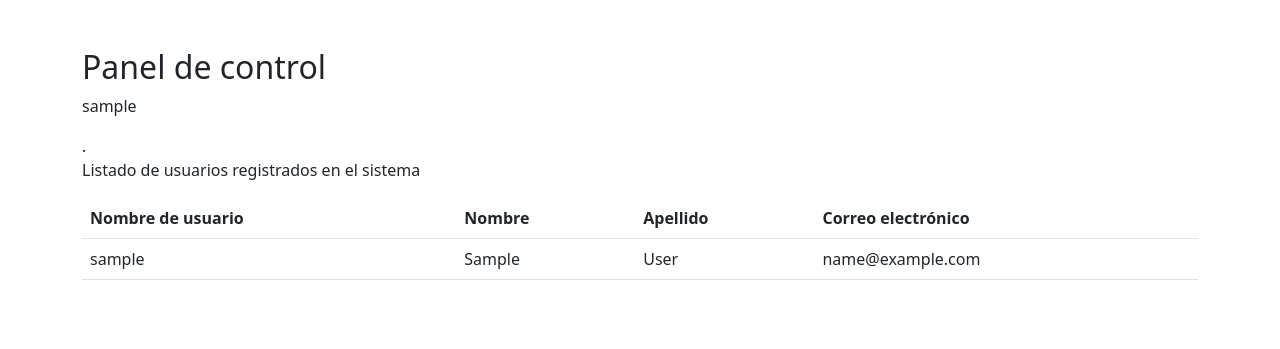
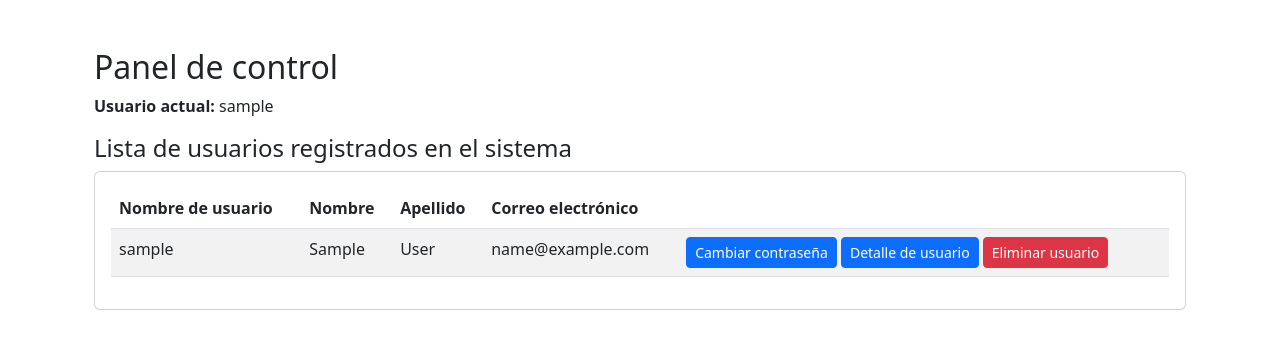
Before and after one commit to milharleiva/ing_software, a Django app: page /dashboard/ in a window 1280 px wide. Shown: the part 56-405 px from the top of the page. Run offline with Django 4.2, Linux system fonts and the light colour scheme; the visitor is signed in with stand-in values (Sample User, id 1); data comes from the database, SQL or seed files in the repository.

Commit message:
actualizacion de archivos
agrego el cambiar contrasena y mejora de dashboard

```diff
--- a/electrotech/urls.py
+++ b/electrotech/urls.py
@@ -10,6 +10,8 @@ urlpatterns = [
     path('register/', views.register),
     path('login/', views.login_view),
     path('dashboard/', views.dashboard),
+    path('change/', views.change),
+    path('change/<username>/', views.change),
     path('cerrar_sesion/', views.cerrar_sesion, name='cerrar_sesion'),
     path('carrito/', views.carrito, name='carrito'),
     path('confirmacion_pago/', views.confirmacion_pago, name='confirmacion_pago'),
--- a/productos/views.py
+++ b/productos/views.py
@@ -80,13 +80,22 @@ def cerrar_sesion(request):
 
 
 @login_required
-@user_passes_test(lambda u: u.is_superuser, login_url='inicio')
 def dashboard(request):
     users = User.objects.all()
     data = {'users':users}
     return render(request, 'logins/dashboard.html', data)
 
-
+def change(request, username=None):
+    if request.method == 'POST':
+        username = request.POST.get('username')
+        user = User.objects.get(username=username)
+        password = request.POST.get('password')
+        user.set_password(password)
+        user.save()
+        return redirect('/')
+    else:
+        data = {'username':username}
+        return render(request, 'logins/change.html', data)
 
 
 @login_required
--- a/templates/logins/base.html
+++ b/templates/logins/base.html
@@ -23,11 +23,12 @@
                     <li class="nav-item">
                         <a class="nav-link" href="/listar_productos">Productos</a>
                     </li>
-
-                    {% if user.is_superuser %}
                     <li class="nav-item">
                         <a class="nav-link" href="/dashboard">dashboard</a>
                     </li>
+
+                    {% if user.is_superuser %}
+
                     <li class="nav-item">
                         <a class="nav-link" href="/crear_usuario">crear usuario</a>
                     </li>
--- a/templates/logins/dashboard.html
+++ b/templates/logins/dashboard.html
@@ -1,22 +1,36 @@
 {% extends 'logins/base.html' %}
 
-{% block title %}
-Panel de control
-{% endblock title %}
+{% block content %}
+<div class="container mt-4">
+    <div class="row">
+        <div class="col">
+            <h2>Panel de control</h2>
+            {% if user.is_authenticated %}
+            <p><strong>Usuario actual:</strong> {{ user.username }}</p>
+            {% endif %}
+        </div>
+    </div>
 
-{% block content %}
-    <h2>Panel de control</h2>
-    <p>{{ user.username }}</p>
-    .
-    <p>Listado de usuarios registrados en el sistema</p>
+    {% if user.is_superuser  %}
+    <div class="row">
+        <div class="col">
+            <h4>Lista de usuarios registrados en el sistema</h4>
+        </div>
+    </div>
+
+    <div class="row">
+        <div class="col">
             {% if users %}
-    <table class="table">
+            <div class="card">
+                <div class="card-body">
+                    <table class="table table-striped">
                         <thead>
                             <tr>
                                 <th>Nombre de usuario</th>
                                 <th>Nombre</th>
                                 <th>Apellido</th>
                                 <th>Correo electrónico</th>
+                                <th></th>
                             </tr>
                         </thead>
                         <tbody>
@@ -26,12 +40,42 @@ Panel de control
                                 <td>{{u.first_name}}</td>
                                 <td>{{u.last_name}}</td>
                                 <td>{{u.email}}</td>
+                                <td>
+                                    <a class="btn btn-primary btn-sm" href="/change/{{u.username}}">Cambiar contraseña</a>
+                                    <a class="btn btn-primary btn-sm" href="{% url 'detalles_usuario' u.username %}">Detalle de usuario</a>
+                                    <a class="btn btn-danger btn-sm" href="{% url 'confirmar_eliminacion_usuario' u.username %}">Eliminar usuario</a>
+                                </td>
                             </tr>
                             {% endfor %}
                         </tbody>
                     </table>
+                </div>
+            </div>
             {% else %}
+            <p>¡Aún no hay usuarios registrados!</p>
+            {% endif %}
+        </div>
+    </div>
+
+    {% else %}
+    <div class="row">
+        <div class="col">
+            <h4>¡Bienvenido {{ user.first_name }}!</h4>
             <hr>
-    <p>¡Aun no hay usuarios registrados!</p>
-    {% endif%}
+            <dl>
+                <dt>Nombre:</dt>
+                <dd>{{user.first_name}}</dd>
+                <dt>Apellido:</dt>
+                <dd>{{user.last_name}}</dd>
+                <dt>Nombre de usuario:</dt>
+                <dd>{{user.username}}</dd>
+                <dt>Correo electrónico:</dt>
+                <dd>{{user.email}}</dd>
+            </dl>
+            <a class="btn btn-secondary" href="/change/{{user.username}}">Cambiar contraseña</a>
+            <a class="btn btn-primary" href="/">Inicio</a>
+        </div>
+    </div>
+    {% endif %}
+</div>
 {% endblock content %}
```
Also changed, not shown: templates/logins/change.html (added, +22 -0 lines). Lines whose indentation alone changed are shown as unchanged.
